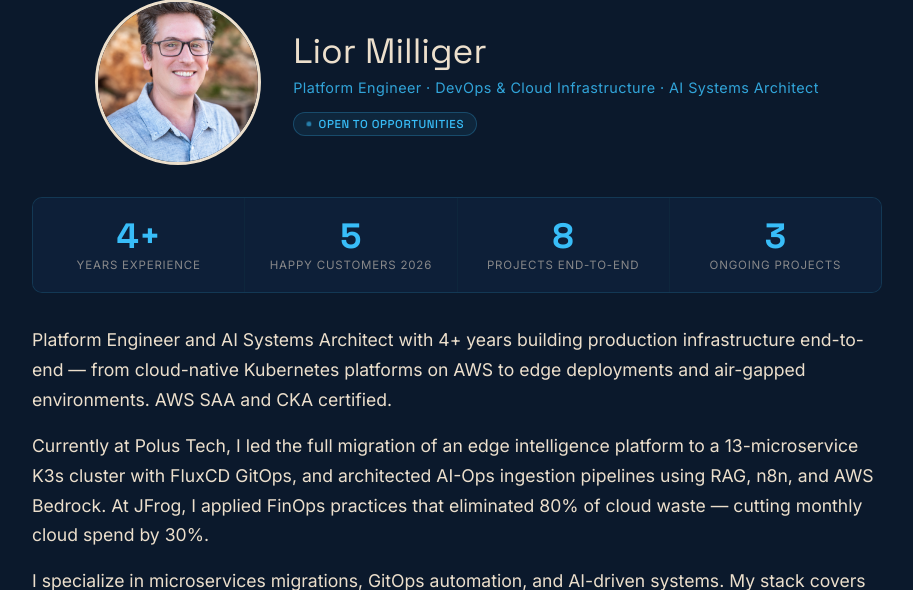
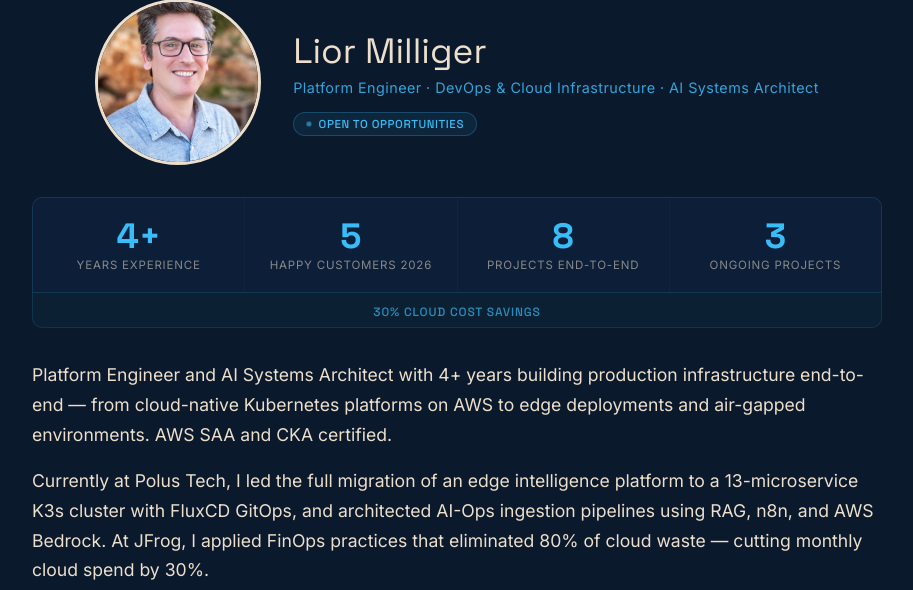
Before and after one commit to liormilliger/mywebsite-app, a Flask app: page / in a window 1280 px wide. Shown: the part 136-726 px from the top of the page, without its empty margins (183-1096 px from the left). Run offline with Flask 3, Linux system fonts and the light colour scheme; some libraries are stand-ins or nearby versions.

Commit message:
adding message bar strip under achievment bar

```diff
--- a/app/static/css/style.css
+++ b/app/static/css/style.css
@@ -1365,9 +1365,35 @@ h1, h2, h3, h4, h5,
     gap: 1px;
     background-color: rgba(56, 189, 248, 0.08);
     border: 1px solid rgba(56, 189, 248, 0.12);
-    border-radius: 10px;
+    border-radius: 10px 10px 0 0;
     overflow: hidden;
-    margin: 2rem 0;
+    margin-top: 2rem;
+    margin-bottom: 0;
+}
+
+.ticker-strip {
+    background-color: rgba(56, 189, 248, 0.04);
+    border: 1px solid rgba(56, 189, 248, 0.12);
+    border-top: none;
+    border-radius: 0 0 10px 10px;
+    padding: 7px 1rem;
+    text-align: center;
+    margin-bottom: 2rem;
+}
+
+.ticker-text {
+    font-family: 'Space Grotesk', sans-serif;
+    font-size: 0.75rem;
+    font-weight: 500;
+    color: rgba(56, 189, 248, 0.7);
+    letter-spacing: 0.07em;
+    text-transform: uppercase;
+    opacity: 1;
+    transition: opacity 0.35s ease;
+}
+
+.ticker-text.fade-out {
+    opacity: 0;
 }
 
 .stat-item {
--- a/app/static/js/main.js
+++ b/app/static/js/main.js
@@ -46,6 +46,31 @@ document.addEventListener('DOMContentLoaded', function() {
         });
     });
 
+    // --- Ticker Strip ---
+    const tickerEl = document.querySelector('.ticker-text');
+    if (tickerEl) {
+        const messages = [
+            '30% Cloud Cost Savings',
+            'Complex K8s Migrations',
+            'Agentic Workflows for Automating Tasks',
+            'Data Pipelines for LLMs',
+            'Modular Ansible Deployments',
+            'Umbrella-Subchart Helm Deployments',
+            'Per-Service CI/CD Pipelines',
+        ];
+        let idx = 0;
+        tickerEl.textContent = messages[0];
+
+        setInterval(() => {
+            tickerEl.classList.add('fade-out');
+            setTimeout(() => {
+                idx = (idx + 1) % messages.length;
+                tickerEl.textContent = messages[idx];
+                tickerEl.classList.remove('fade-out');
+            }, 350);
+        }, 2500);
+    }
+
     // --- Scroll Fade-in Animations ---
     if ('IntersectionObserver' in window) {
         const targets = [
--- a/app/templates/index.html
+++ b/app/templates/index.html
@@ -33,6 +33,10 @@
         </div>
     </div>
 
+    <div class="ticker-strip">
+        <span class="ticker-text"></span>
+    </div>
+
     <div class="about-text">
         <p>Platform Engineer and AI Systems Architect with 4+ years building production infrastructure end-to-end — from cloud-native Kubernetes platforms on AWS to edge deployments and air-gapped environments. AWS SAA and CKA certified.</p>
         <p>Currently at Polus Tech, I led the full migration of an edge intelligence platform to a 13-microservice K3s cluster with FluxCD GitOps, and architected AI-Ops ingestion pipelines using RAG, n8n, and AWS Bedrock. At JFrog, I applied FinOps practices that eliminated 80% of cloud waste — cutting monthly cloud spend by 30%.</p>
```
